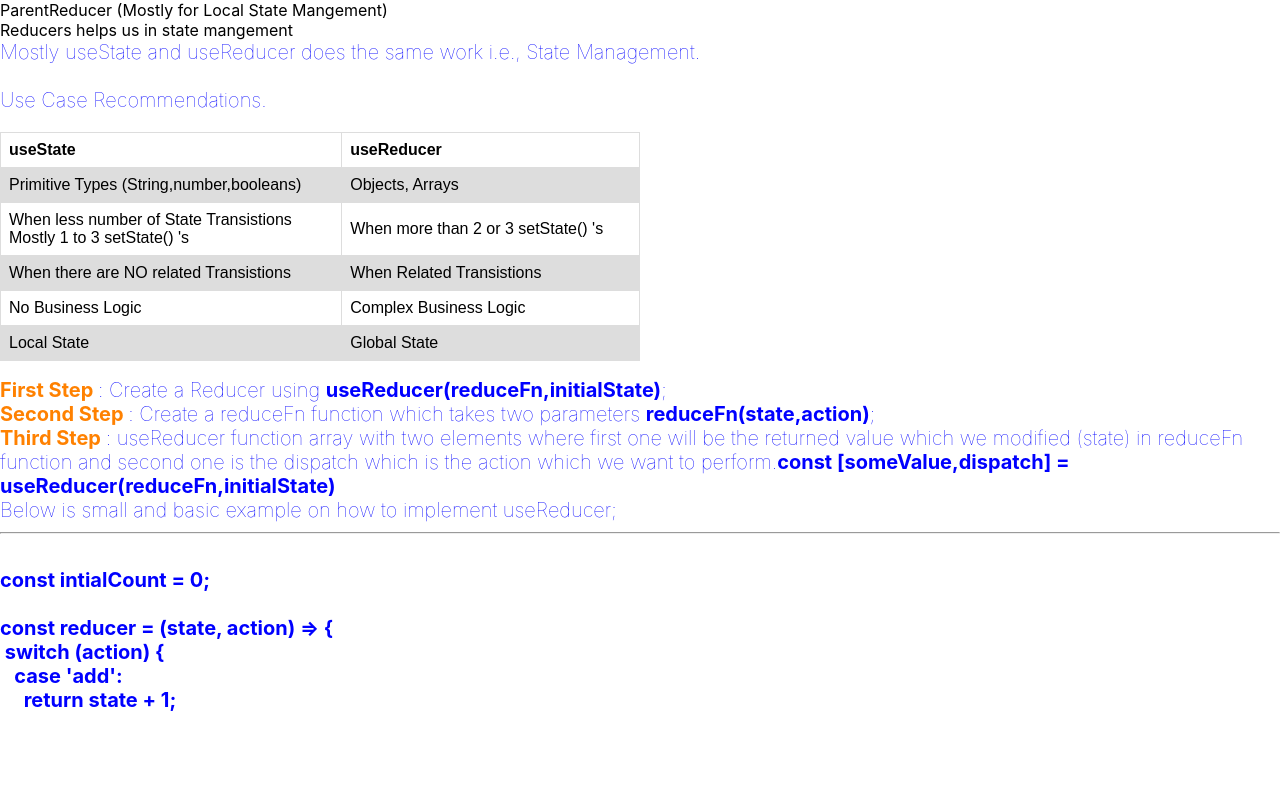
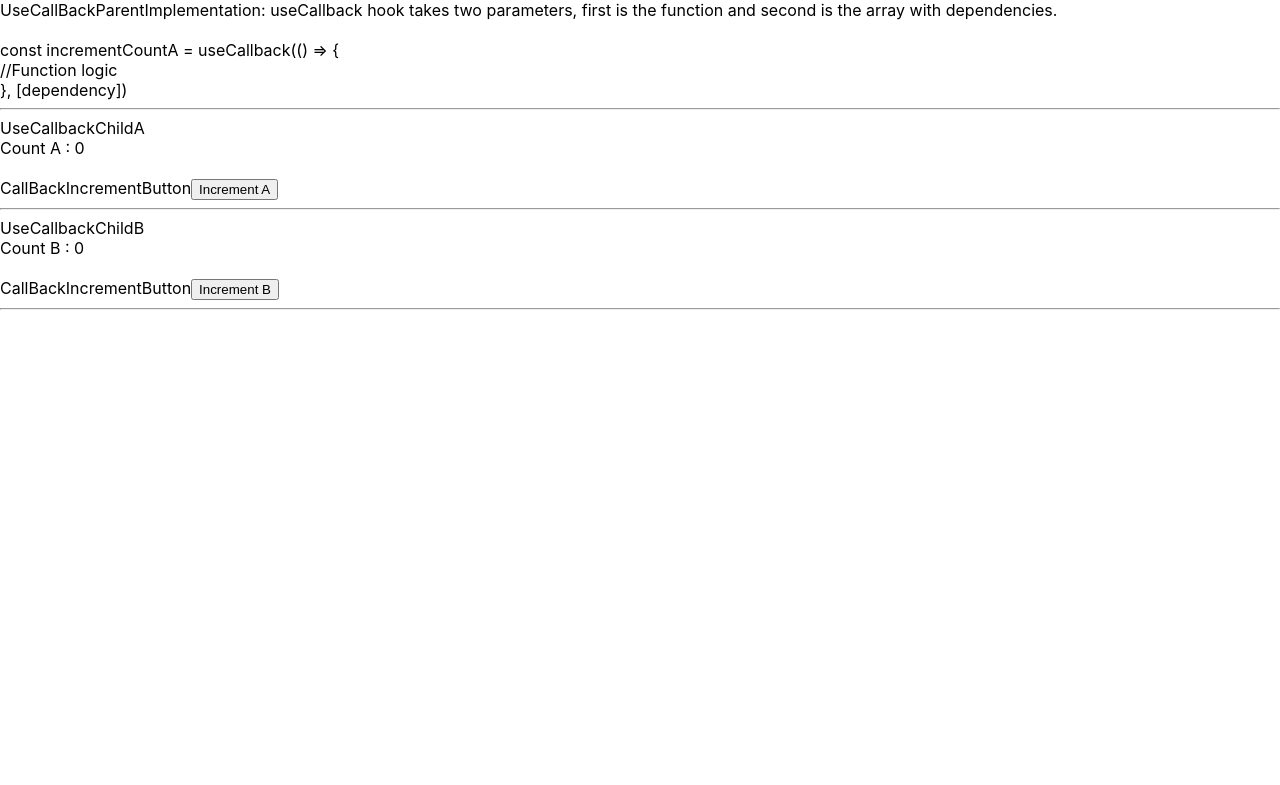
Before and after one commit to prudhvikaranam/reactReference, a React (Create React App) app: page / in a window 1280 px wide. Shown: the top 785 px of the page. Built offline with nearby package versions, Linux system fonts and the light colour scheme.

Commit message:
adding useCallBack first code

```diff
--- a/src/App.js
+++ b/src/App.js
@@ -18,11 +18,13 @@ import ParentContextFucntional from './HOOKS/Context/FunctionalComponents/Parent
 import ParentStateFunctional from './HOOKS/State/ParentStateFunctional';
 import ParentuseEffects from './HOOKS/useEffect/ParentuseEffect';
 import ParentReducer from './HOOKS/Reducer/ParentReducer';
+import UseCallBackParent from './HOOKS/useCallback/UseCallBackParent';
 
 function App() {
   return (
     //Hooks
-    <ParentReducer></ParentReducer>
+    <UseCallBackParent></UseCallBackParent>
+    // <ParentReducer></ParentReducer>
     // <ParentContextFucntional></ParentContextFucntional>
     // <ParentuseEffects></ParentuseEffects>
     // <ParentStateFunctional></ParentStateFunctional>
--- /dev/null
+++ b/src/HOOKS/useCallback/CallBackIncrementButton.js
@@ -0,0 +1,12 @@
+import React from 'react'
+
+function CallBackIncrementButton(props) {
+    console.log('Rendering Button component');
+  return (
+    <div>CallBackIncrementButton
+        <button onClick={props.incrementCount}>{props.children}</button>
+    </div>
+  )
+}
+
+export default React.memo(CallBackIncrementButton);
--- /dev/null
+++ b/src/HOOKS/useCallback/UseCallBackParent.js
@@ -0,0 +1,78 @@
+import React, { useState, useCallback } from 'react'
+import codeSnippet from '../../HOC/codeSnippet/codeSnippetHOC';
+import CallBackIncrementButton from './CallBackIncrementButton';
+
+import UseCallbackChildA from './UseCallbackChildA';
+import UseCallbackChildB from './UseCallbackChildB'
+import UseCallbackChildC from './UseCallbackChildC';
+
+
+const useCallbackBasicCodeSnip = `
+const incrementCountA = useCallback(() => {
+  //Function logic
+}, [dependency])`
+
+function UseCallBackParent() {
+
+  const [countA, incrementA] = useState(0);
+  const [countB, incrementB] = useState(0);
+  const [countC, incrementC] = useState(0);
+
+
+  const incrementCountA = useCallback(() => {
+    // console.log('In Parent component imcrementA method called');
+    incrementA(countA + 1)
+  }, [countA])
+
+  const incrementCountB = () => {
+    // console.log('In Parent component imcrementB method called');
+    incrementB(countB + 2)
+  }
+
+  const incrementCountC = () => {
+    // console.log('In Parent component imcrementC method called');
+    incrementC(countC + 3)
+  }
+  return (
+    <div>UseCallBackParent
+
+      {/* <h2 className='info'>The main use of <b>useCallback</b> hook is to prevent a component
+        from triggering unless its own props have changed.<br />
+        The useCallback Hook only runs when one of its dependencies update.<br />
+        By this if any function has a logic which takes time, we can stop executing that unless that dependency is changed. This function runs at the component initialization and only when there is a dependency changed.<br />
+        In the below code useCallback is applied on ChildA component hence the code inside it is not executed until there is a change in the dependency, Whereas the ChildB and ChildC component runs
+      </h2> */}
+      Implementation:
+      useCallback hook takes two parameters, first is the function and second is the array with dependencies.
+      <div id='useCallBackCodeSnippetId'></div>
+
+
+      <hr />
+      <UseCallbackChildA countA={countA} /><br />
+      <CallBackIncrementButton incrementCount={incrementCountA}>Increment A</CallBackIncrementButton>
+
+
+
+      <hr />
+      <UseCallbackChildB countB={countB} /><br />
+      <CallBackIncrementButton incrementCount={incrementCountB}>Increment B</CallBackIncrementButton>
+
+      <hr />
+
+      {/* <UseCallbackChildB countB={countC} /><br /> */}
+      {/* <CallBackIncrementButton incrementCount={incrementCountC}>Increment C</CallBackIncrementButton> */}
+
+
+      {/******************** IGNORE  ********************/}
+      {/* <hr />
+      <UseCallbackChildA countA={countA} incrementA={incrementCountA} />
+      <hr />
+      <UseCallbackChildB countB={countB} incrementB={incrementCountB} />
+      <hr />
+      <UseCallbackChildC countC={countC} incrementC={incrementCountC} />
+      <hr /> */}
+    </div>
+  )
+}
+
+export default codeSnippet(UseCallBackParent, useCallbackBasicCodeSnip, 'useCallBackCodeSnippetId');
--- /dev/null
+++ b/src/HOOKS/useCallback/UseCallbackChildA.js
@@ -0,0 +1,13 @@
+import React, { useCallback } from 'react'
+
+function UseCallbackChildA(props) {
+    console.log('Rendering ChildA component');
+
+    return (
+        <div>UseCallbackChildA<br />
+            Count A : {props.countA}
+        </div>
+    )
+}
+
+export default React.memo(UseCallbackChildA)
--- /dev/null
+++ b/src/HOOKS/useCallback/UseCallbackChildB.js
@@ -0,0 +1,14 @@
+import React from 'react'
+
+function UseCallbackChildB(props) {
+    console.log('Rendering ChildB component');
+
+    return (
+        <div>UseCallbackChildB
+            <br />
+            Count B : {props.countB}
+        </div>
+    )
+}
+
+export default React.memo(UseCallbackChildB);
--- /dev/null
+++ b/src/HOOKS/useCallback/UseCallbackChildC.js
@@ -0,0 +1,15 @@
+import React from 'react'
+
+function UseCallbackChildC(props) {
+    console.log('Callback C');
+
+    return (
+        <div>UseCallbackChildC
+
+            Count C : {props.countC}
+            <button onClick={props.incrementC}>IncrementCount C</button>
+        </div>
+    )
+}
+
+export default UseCallbackChildC
--- a/src/PureComponents/functional/ClassParentComp.js
+++ b/src/PureComponents/functional/ClassParentComp.js
@@ -12,7 +12,7 @@ export class ClassParentComp extends Component {
     return (
       <div>
         <h2>ClassParentComp</h2>
-        <h3 className='info'>Components with MEMO in React are the components which do not re-renders when the value of state and props has been updated with the same values.</h3>
+        <h3 className='info'>Components with MEMO in React are the components which do not re-renders when the value of state and props has been updated with the same values or not changed.</h3>
         <p>This is Parent Class component used to demonstrate the MEMO process, Here Parent component is the Class component and child component is the functional component...</p>
         <h4 className='info2'>PURE components are for the CLASS components and MEMO's are for the functional components..</h4>
         <button onClick={() => { this.setState({ name: "John Smith" }) }}>Change Value</button>
```
